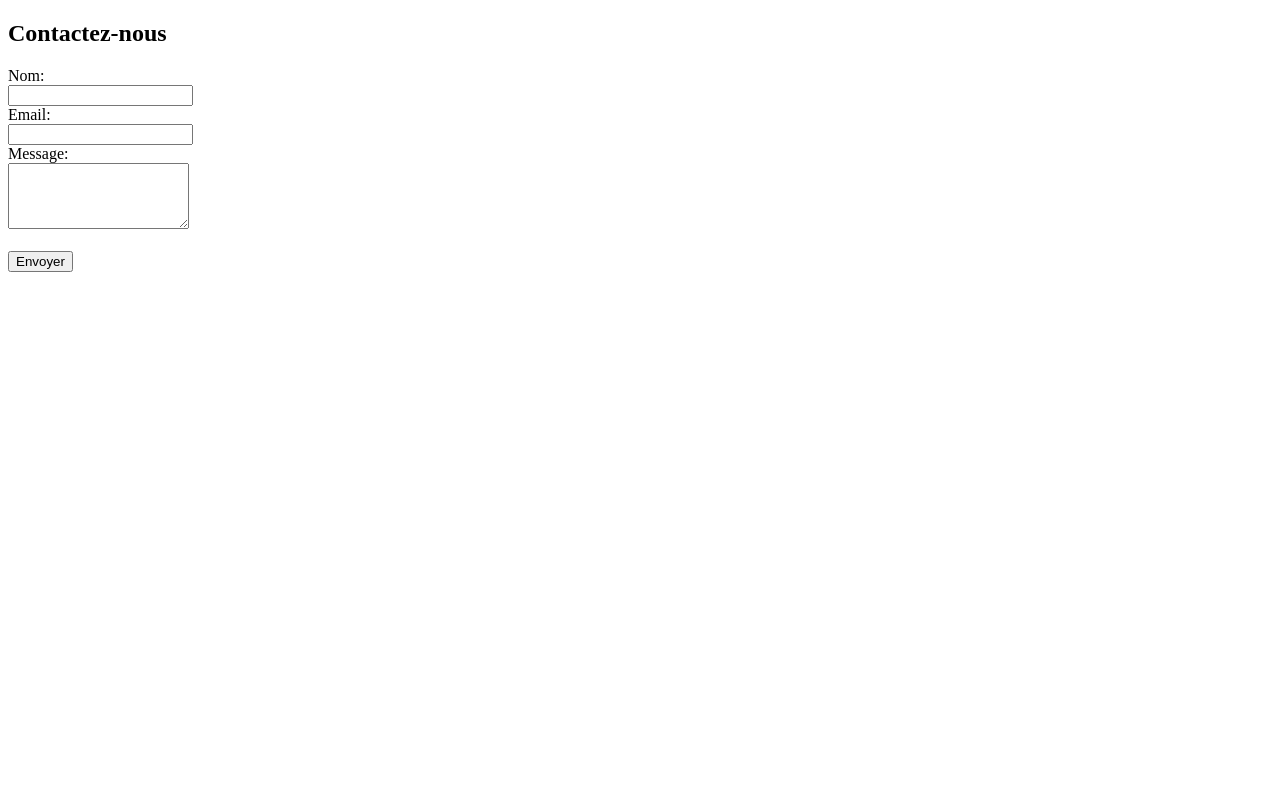
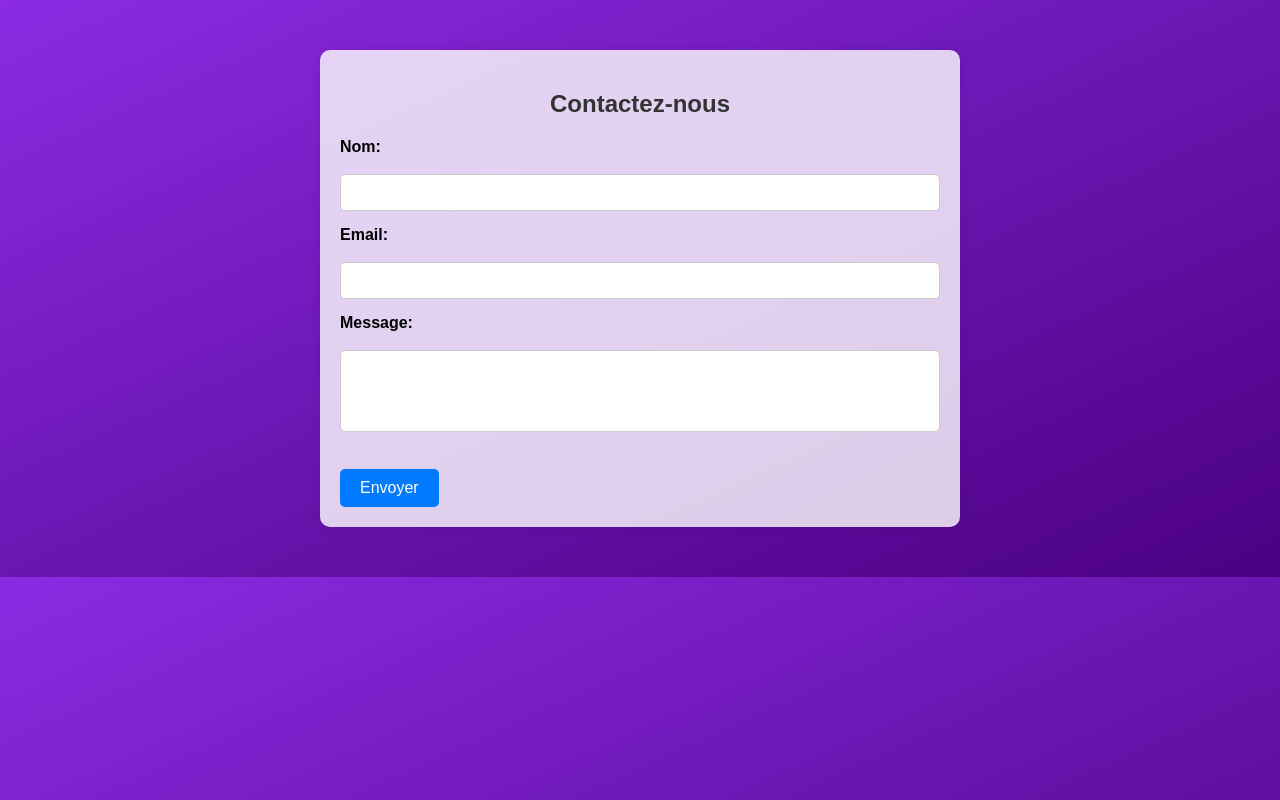
Before and after one commit to Jules59380/Formulaire, a plain HTML site: page form.html in a window 1280 px wide. Drawn offline with Linux system fonts and the light colour scheme.

Commit message:
Modification form.html pour se connecté avec le fichier style.css qui vient d'être créer

```diff
--- a/form.html
+++ b/form.html
@@ -1,16 +1,16 @@
 <!DOCTYPE html>
-<html lang="fr">
+<html lang="en">
 <head>
     <meta charset="UTF-8">
     <meta name="viewport" content="width=device-width, initial-scale=1.0">
     <title>Contact Form</title>
-    <style>
-        /* css */
-    </style>
+    <link rel="stylesheet" href="style.css">
 </head>
 <body>
-    <h2>Contactez-nous</h2>
-    <form id="contactForm">
+
+<div class="container">
+    <form>
+        <h2>Contactez-nous</h2>
         <div>
             <label for="name">Nom:</label><br>
             <input type="text" id="name" name="name" required>
@@ -26,3 +26,7 @@
         <br>
         <button type="submit">Envoyer</button>
     </form>
+</div>
+
+</body>
+</html>
--- /dev/null
+++ b/style.css
@@ -0,0 +1,61 @@
+body {
+    font-family: Arial, sans-serif;
+    margin: 0;
+    padding: 0;
+    background: linear-gradient(to bottom right, #8a2be2, #4b0082); /* Dégradé de violet en diagonale */
+}
+
+.container {
+    width: 80%; /* Largeur du conteneur */
+    max-width: 600px; /* Largeur maximale du conteneur */
+    margin: 50px auto; /* Centre le conteneur horizontalement avec un espace de 50px en haut et en bas */
+    background-color: rgba(255, 255, 255, 0.8); /* Couleur de fond du conteneur avec transparence */
+    padding: 20px;
+    border-radius: 10px;
+    box-shadow: 0px 0px 10px rgba(0, 0, 0, 0.1); /* Ombre légère */
+}
+
+form {
+    /* Styles pour le formulaire */
+}
+
+form h2 {
+    text-align: center;
+    margin-bottom: 20px;
+    color: #333333;
+}
+
+form label {
+    display: block;
+    font-weight: bold;
+}
+
+form input[type="text"],
+form input[type="email"],
+form textarea {
+    width: 100%;
+    padding: 10px;
+    margin-bottom: 15px;
+    border: 1px solid #cccccc;
+    border-radius: 5px;
+    box-sizing: border-box;
+}
+
+form textarea {
+    resize: none;
+}
+
+form button {
+    background-color: #007bff; /* Couleur du bouton */
+    color: #ffffff;
+    padding: 10px 20px;
+    border: none;
+    border-radius: 5px;
+    cursor: pointer;
+    font-size: 16px;
+    transition: background-color 0.3s ease;
+}
+
+form button:hover {
+    background-color: #0056b3; /* Couleur du bouton au survol */
+}
```
